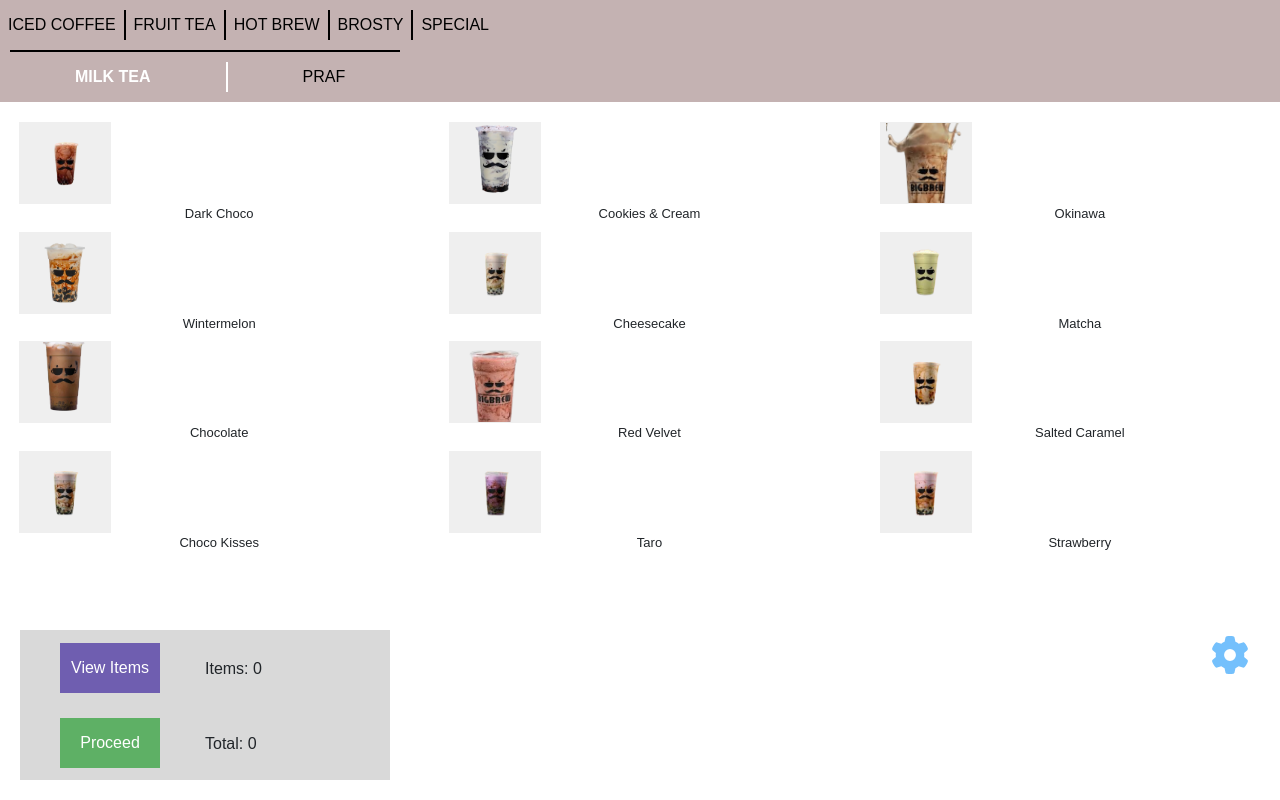
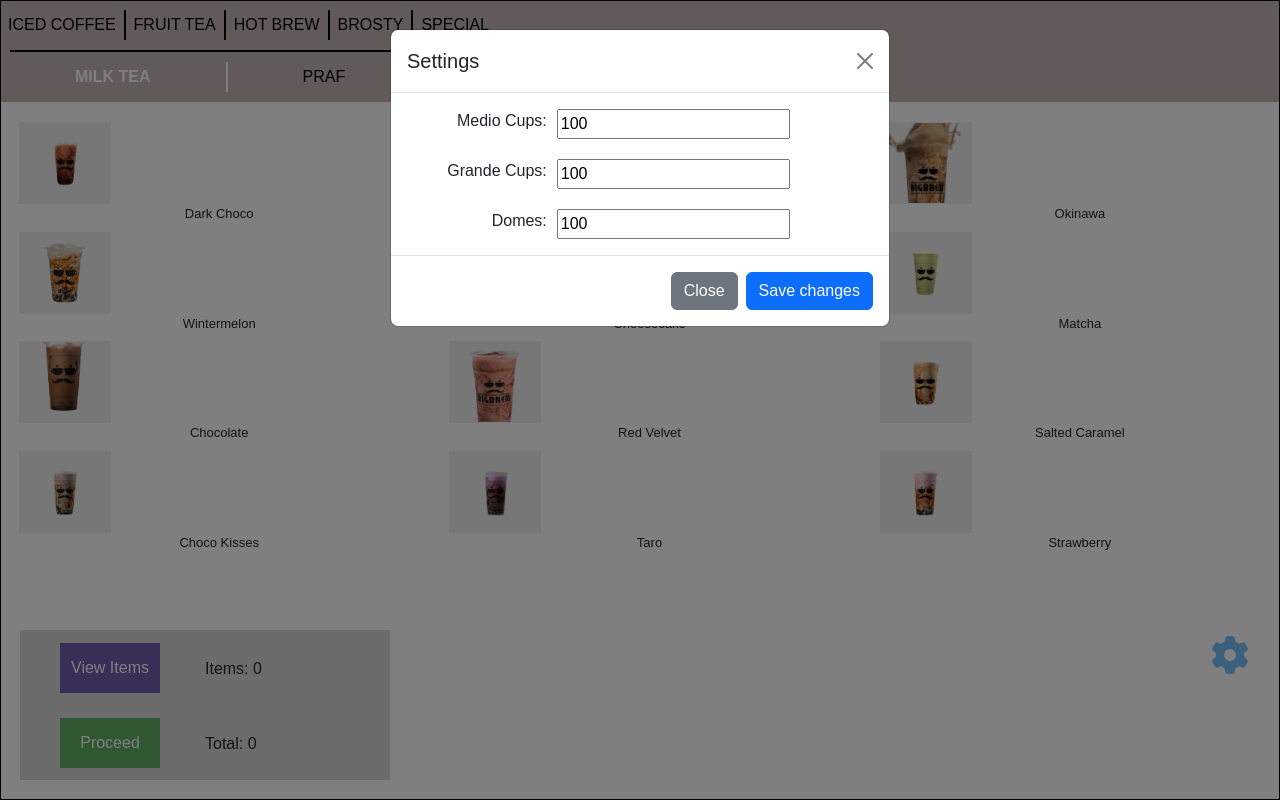
Before and after one commit to meliodaff/BigBrewPOS, a React (Vite) app in the folder client/: page / in a window 1280 px wide. Both pictures are taken after a click on the button 1230 px from the left and 655 px from the top of the page. Built offline with nearby package versions, Linux system fonts and the light colour scheme.

Commit message:
create a template for the settings modal
and add a stand by functions and comments for the automatic decrease of cups when checked out

```diff
--- a/client/index.html
+++ b/client/index.html
@@ -10,6 +10,7 @@
     <link rel="stylesheet" href="./src/styles/addOns.css" />
     <link rel="stylesheet" href="./src/styles/viewItems.css" />
     <link rel="stylesheet" href="./src/styles/checkOut.css" />
+    <link rel="stylesheet" href="./src/styles/settings.css" />
 
     <link
       href="https://cdn.jsdelivr.net/npm/bootstrap@5.3.6/dist/css/bootstrap.min.css"
--- a/client/src/App.jsx
+++ b/client/src/App.jsx
@@ -5,6 +5,7 @@ import Praf from "./components/Praf";
 import IcedCoffee from "./components/IcedCoffee";
 import SettingsButton from "./components/SettingsButton";
 import OrderSummary from "./components/OrderSummary";
+import SettingsModal from "./components/SettingsModal";
 
 function App() {
   const [showMilkTeaProduct, setShowMilkTeaProduct] = useState(true);
@@ -17,6 +18,17 @@ function App() {
   const [totalPrice, setTotalPrice] = useState(0);
 
   const [cart, setCart] = useState([]);
+
+  const [medioCups, setMedioCups] = useState(100);
+  const [grandeCups, setGrandeCups] = useState(100);
+  const [domes, setDomes] = useState(100);
+  const [showSettingsModal, setShowSettingsModal] = useState(false);
+
+  useEffect(() => {
+    console.log(`${medioCups}
+${grandeCups}
+${domes}`);
+  }, [medioCups, grandeCups, domes]);
 
   useEffect(() => {
     let updatedTotal = 0;
@@ -41,10 +53,17 @@ function App() {
         setShowPrafProduct={setShowPrafProduct}
         setShowIcedCoffeeProduct={setShowIcedCoffeeProduct}
       />
-      {showMilkTeaProduct && <MilkTea cart={cart} setCart={setCart} />}
+      {showMilkTeaProduct && (
+        <MilkTea
+          cart={cart}
+          setCart={setCart}
+          medioCups={medioCups}
+          setMedioCups={setMedioCups}
+        />
+      )}
       {showPrafProduct && <Praf cart={cart} setCart={setCart} />}
       {showIcedCoffeeProduct && <IcedCoffee cart={cart} setCart={setCart} />}
-      <SettingsButton />
+      <SettingsButton setShowSettingsModal={setShowSettingsModal} />
       <OrderSummary
         cartItems={cart.length}
         totalPrice={totalPrice}
@@ -52,6 +71,17 @@ function App() {
         cart={cart}
         setCart={setCart}
       />
+      {showSettingsModal && (
+        <SettingsModal
+          onClose={() => setShowSettingsModal(false)}
+          medioCups={medioCups}
+          grandeCups={grandeCups}
+          domes={domes}
+          setMedioCups={setMedioCups}
+          setGrandeCups={setGrandeCups}
+          setDomes={setDomes}
+        />
+      )}
     </>
   );
 }
--- a/client/src/components/MilkTea.jsx
+++ b/client/src/components/MilkTea.jsx
@@ -51,6 +51,8 @@ const MilkTea = (props) => {
           whippedCream={0}
           forEdit={false}
           size={"Medio"}
+          medioCups={props.medioCups}
+          setMedioCups={props.setMedioCups}
         />
       )}
     </>
--- a/client/src/components/MilkTeaAddOns.jsx
+++ b/client/src/components/MilkTeaAddOns.jsx
@@ -44,6 +44,12 @@ const MilkTeaAddOns = (props) => {
       price: priceForSize + priceForAddOns,
       drinkCategory: props.milkTea.drinkCategory,
     };
+
+    if (newItem.drinkSize === "Medio") {
+      props.setMedioCups((prev) => prev - 1); // i have to make a function where in the number of cups wont decrease when not checked out yet. That means i have to make a remaining cups variable to juts display so that the user is aware of the remaining cups
+    } else if (newItem.drinkSize === "Grande") {
+      console.log("minusing grande");
+    }
 
     if (props.forEdit) {
       console.log(newItem);
--- a/client/src/components/ProceedModal.jsx
+++ b/client/src/components/ProceedModal.jsx
@@ -96,10 +96,13 @@ Balance: ${balance}
                       </button>
                     </div>
                   </div>
-                </div>{" "}
+                </div>
               </div>
             ) : null}
-            <div className="modal-footer d-flex justify-content-start">
+            <div
+              className="modal-footer d-flex justify-content-start"
+              style={props.cart.length === 0 ? { marginTop: "60px" } : null}
+            >
               {props.cart.length > 0 && (
                 <button
                   type="button"
--- a/client/src/components/SettingsButton.jsx
+++ b/client/src/components/SettingsButton.jsx
@@ -1,8 +1,11 @@
-const SettingsButton = () => {
+const SettingsButton = (props) => {
   return (
     <>
       <div className="settings-container">
-        <button className="settings-button">
+        <button
+          className="settings-button"
+          onClick={() => props.setShowSettingsModal(true)}
+        >
           <img src="/gear-solid.svg" />
         </button>
       </div>
--- /dev/null
+++ b/client/src/components/SettingsModal.jsx
@@ -0,0 +1,79 @@
+import { useState } from "react";
+
+const SettingsModal = (props) => {
+  const [currentMedioCups, setCurrentMedipCups] = useState(props.medioCups);
+  const [currentGrandeCups, setCurrentGrandeCups] = useState(props.grandeCups);
+  const [currentDomes, setCurrentDomes] = useState(props.domes);
+
+  const handleClick = () => {
+    props.setMedioCups(currentMedioCups);
+    props.setGrandeCups(currentGrandeCups);
+    props.setDomes(currentDomes);
+    props.onClose();
+  };
+  return (
+    <>
+      <div
+        className="modal"
+        tabIndex="-1"
+        style={{ display: "block", backgroundColor: "rgba(0, 0, 0, .5)" }}
+      >
+        <div className="modal-dialog">
+          <div className="modal-content">
+            <div className="modal-header">
+              <h5 className="modal-title">Settings</h5>
+              <button
+                type="button"
+                className="btn-close"
+                data-bs-dismiss="modal"
+                aria-label="Close"
+                onClick={props.onClose}
+              ></button>
+            </div>
+            <div className="modal-body settings-body">
+              <span>Medio Cups: </span>
+              <input
+                type="number"
+                value={currentMedioCups}
+                onChange={(e) => setCurrentMedipCups(e.target.value)}
+              />
+              <span>Grande Cups: </span>
+              <input
+                type="number"
+                placeholder="0"
+                value={currentGrandeCups}
+                onChange={(e) => setCurrentGrandeCups(e.target.value)}
+              />
+              <span>Domes: </span>
+              <input
+                type="number"
+                placeholder="0"
+                value={currentDomes}
+                onChange={(e) => setCurrentDomes(e.target.value)}
+              />
+            </div>
+            <div className="modal-footer">
+              <button
+                type="button"
+                className="btn btn-secondary"
+                data-bs-dismiss="modal"
+                onClick={props.onClose}
+              >
+                Close
+              </button>
+              <button
+                type="button"
+                className="btn btn-primary"
+                onClick={handleClick}
+              >
+                Save changes
+              </button>
+            </div>
+          </div>
+        </div>
+      </div>
+    </>
+  );
+};
+
+export default SettingsModal;
--- a/client/src/styles/addOns.css
+++ b/client/src/styles/addOns.css
@@ -40,6 +40,7 @@
 .add-ons-input {
   width: 50px;
   margin-right: 10px;
+  text-align: right;
 }
 
 .add-ons-name {
--- /dev/null
+++ b/client/src/styles/settings.css
@@ -0,0 +1,9 @@
+.settings-body {
+  display: grid;
+  grid-template-columns: 30% 50%;
+  gap: 20px 10px;
+}
+
+.settings-body span {
+  text-align: right;
+}
```
